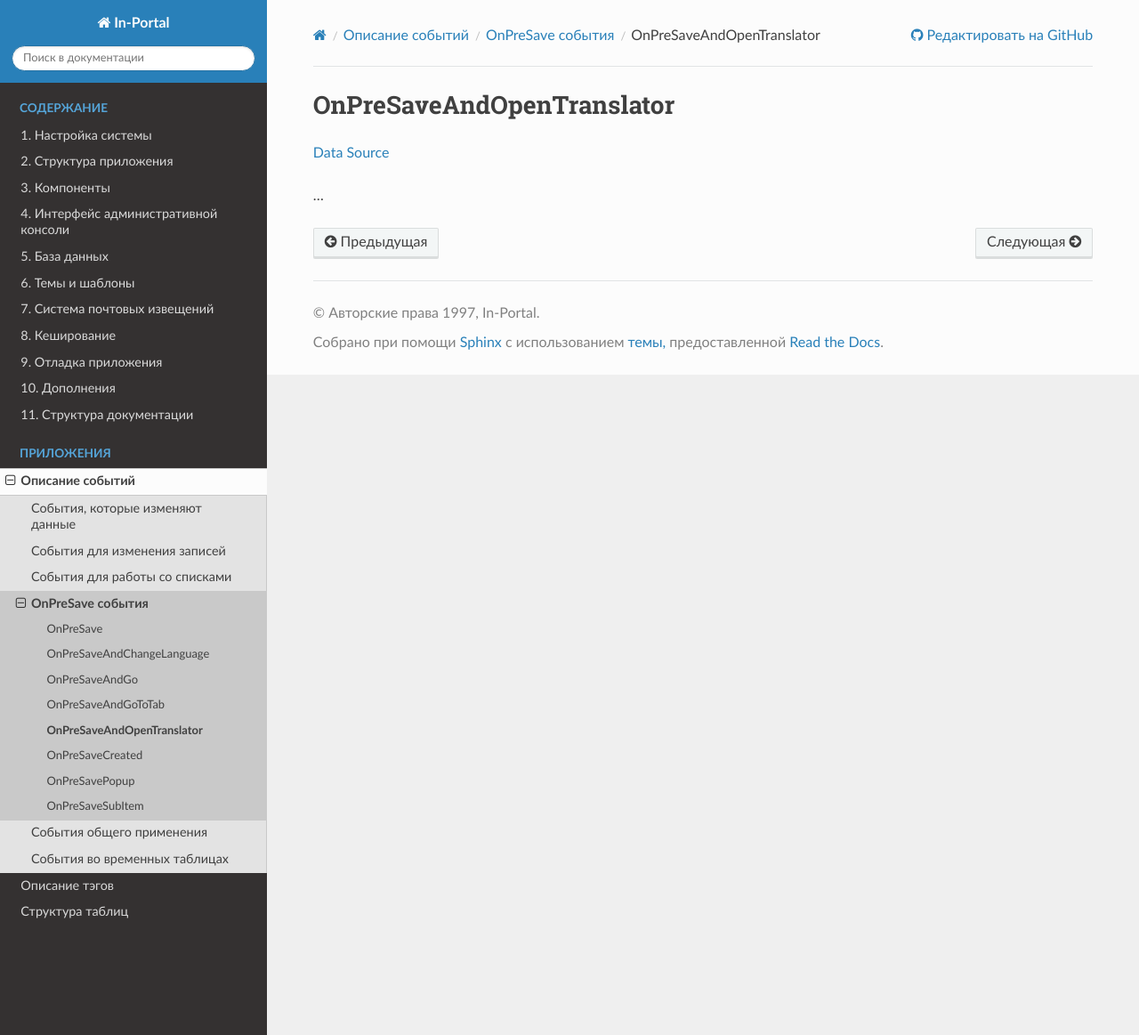
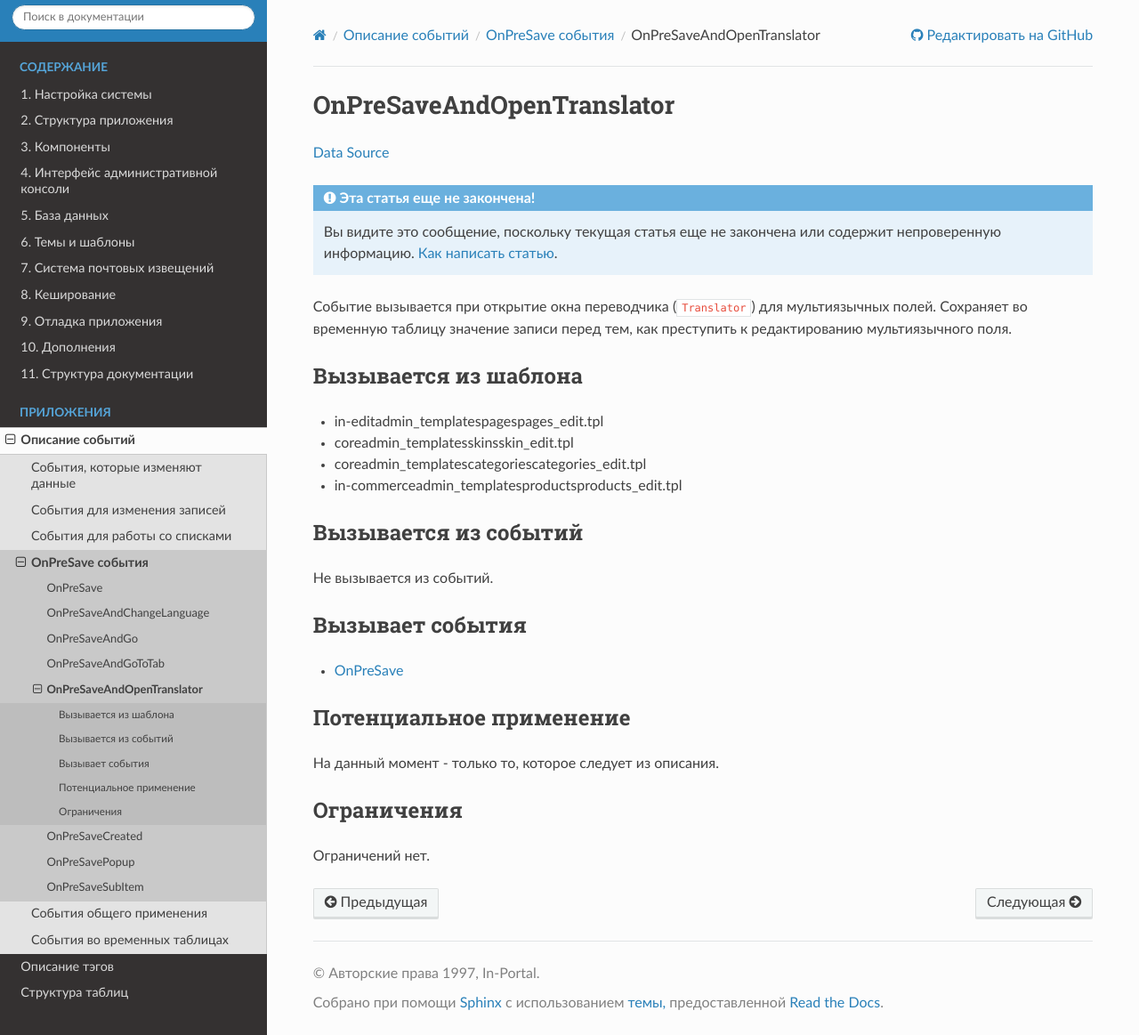
Before and after one commit to in-portal/guide-ru, a Sphinx documentation site: the page built from docs/events/onpresave/on_pre_save_and_open_translator.rst, in a window 1280 px wide and 1163 px high. Shown: the whole window at 89% size. Built offline with Sphinx 7.4.7 and the Read the Docs theme 3.1.0, drawn with Linux system fonts in a browser that asks for light colours.

Commit message:
Integrated "/events/onpresave/on_pre_save_and_open_translator.rst"

```diff
--- a/docs/events/onpresave/on_pre_save_and_open_translator.rst
+++ b/docs/events/onpresave/on_pre_save_and_open_translator.rst
@@ -2,6 +2,37 @@ OnPreSaveAndOpenTranslator
 ==========================
 `Data Source`_
 
-...
+.. include:: /includes/not_finished.rst
+
+Событие вызывается при открытие окна переводчика (``Translator``) для мультиязычных полей. Сохраняет во временную
+таблицу значение записи перед тем, как преступить к редактированию мультиязычного поля.
+
+Вызывается из шаблона
+---------------------
+
+- in-edit\admin_templates\pages\pages_edit.tpl
+- core\admin_templates\skins\skin_edit.tpl
+- core\admin_templates\categories\categories_edit.tpl
+- in-commerce\admin_templates\products\products_edit.tpl
+
+Вызывается из событий
+---------------------
+
+Не вызывается из событий.
+
+Вызывает события
+----------------
+
+- :doc:`/events/onpresave/on_pre_save`
+
+Потенциальное применение
+------------------------
+
+На данный момент - только то, которое следует из описания.
+
+Ограничения
+-----------
+
+Ограничений нет.
 
 .. _Data Source: http://guide.in-portal.org/rus/index.php/EventHandler:OnPreSaveAndOpenTranslator
```
